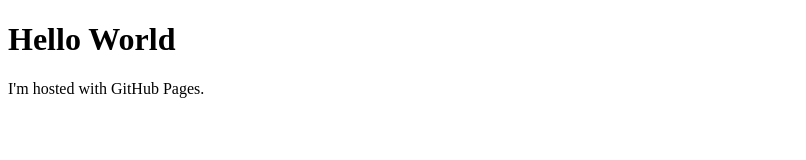
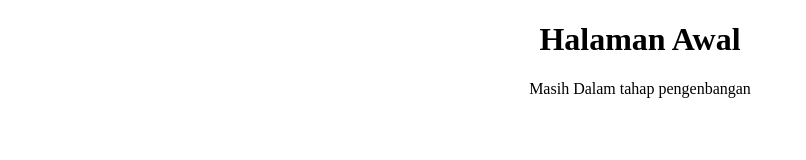
Before and after one commit to cmink-alone/cmink-alone.github.io, a plain HTML site: page index.html in a window 1280 px wide. Shown: the whole page, without its empty margins (0-806 px from the left). Drawn offline with Linux system fonts and the light colour scheme.

Commit message:
Update index.html

```diff
--- a/index.html
+++ b/index.html
@@ -1,9 +1,11 @@
 <!DOCTYPE html>
 <html>
-
+<head>
+    <title>Selamat Datang</title>
+</head>
 <body>
-    <h1>Hello World</h1>
-    <p>I'm hosted with GitHub Pages.</p>
+    <h1 align="center">Halaman Awal</h1>
+    <p align="center">Masih Dalam tahap pengenbangan</p>
 </body>
 
 </html>
```
